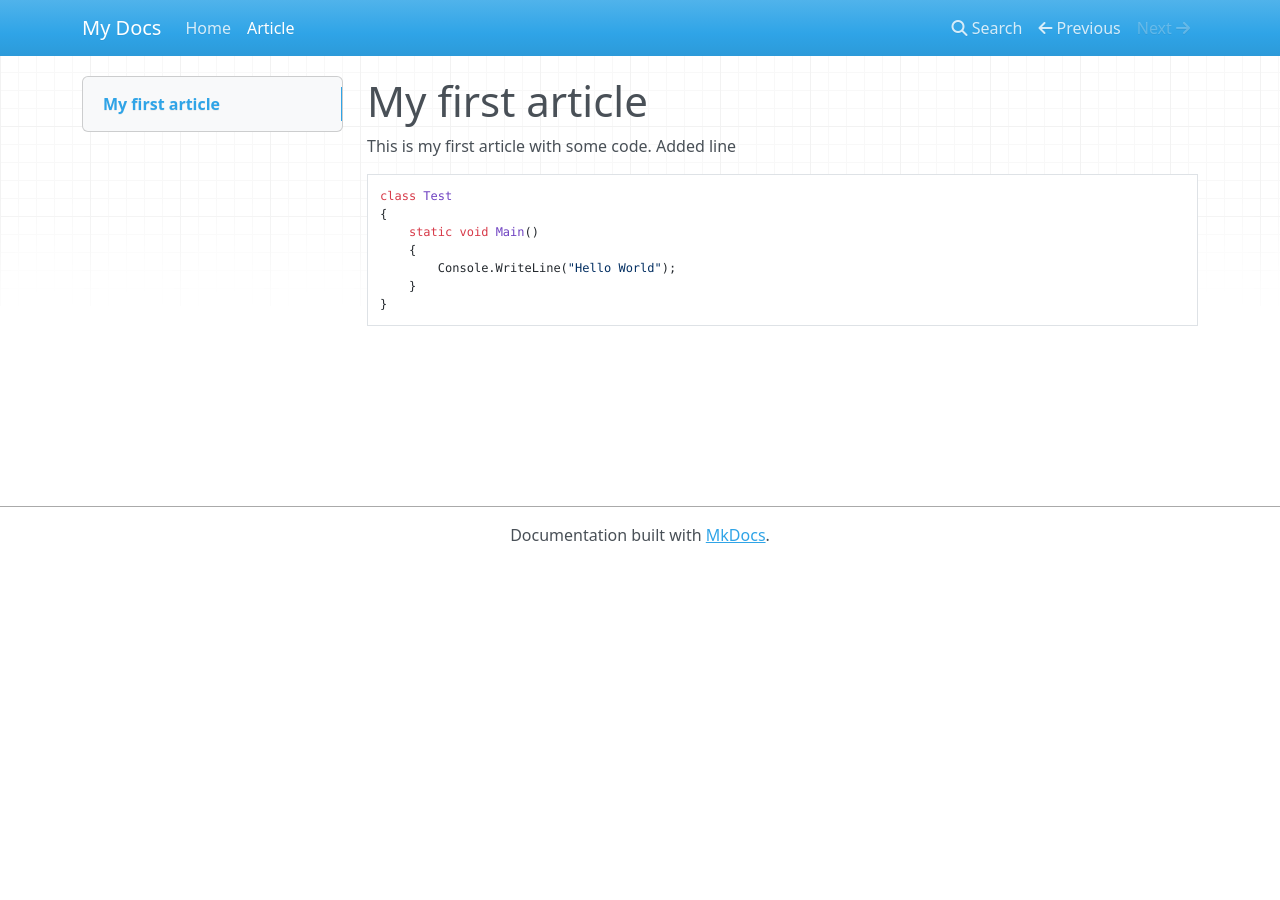
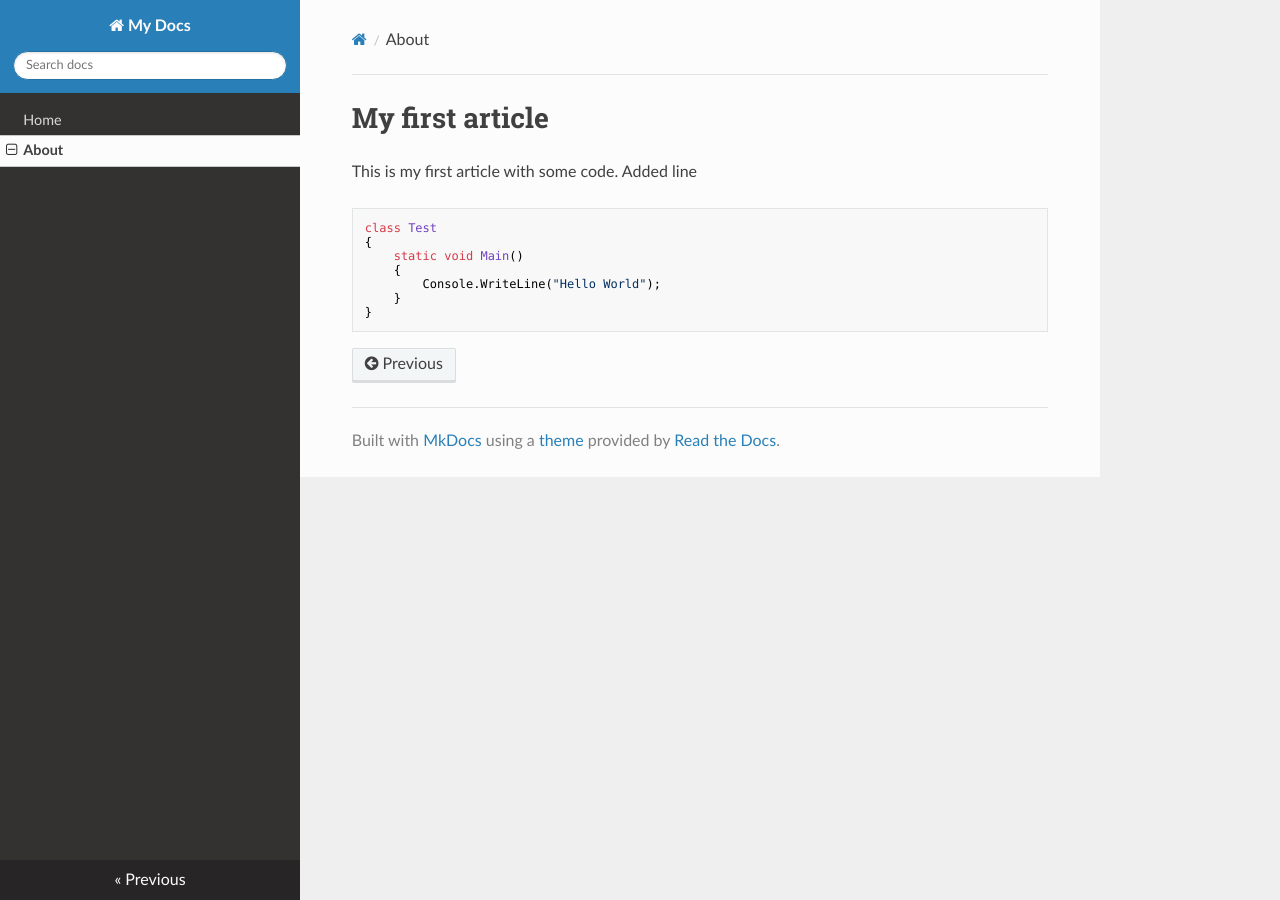
Before and after one commit to emanuelcohal/MKdocs, an MkDocs documentation site: the page built from docs/article.md, in a window 1280 px wide. Built offline with MkDocs 1.6.1, drawn with Linux system fonts in a browser that asks for light colours; nearby versions of some CDN libraries; some of the changed lines change nothing that is shown.

Commit message:
Update mkdocs.yml

```diff
--- a/mkdocs.yml
+++ b/mkdocs.yml
@@ -4,4 +4,5 @@ theme:
   name: mkdocs
 nav:
     - Home: index.md
-    - Article: article.md
+    - About: article.md
+theme: readthedocs
```
